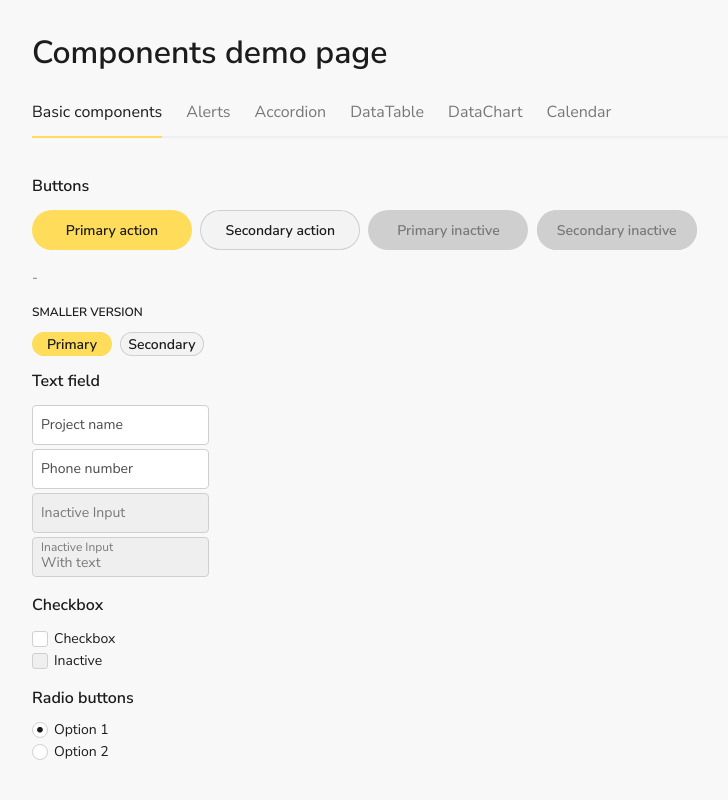
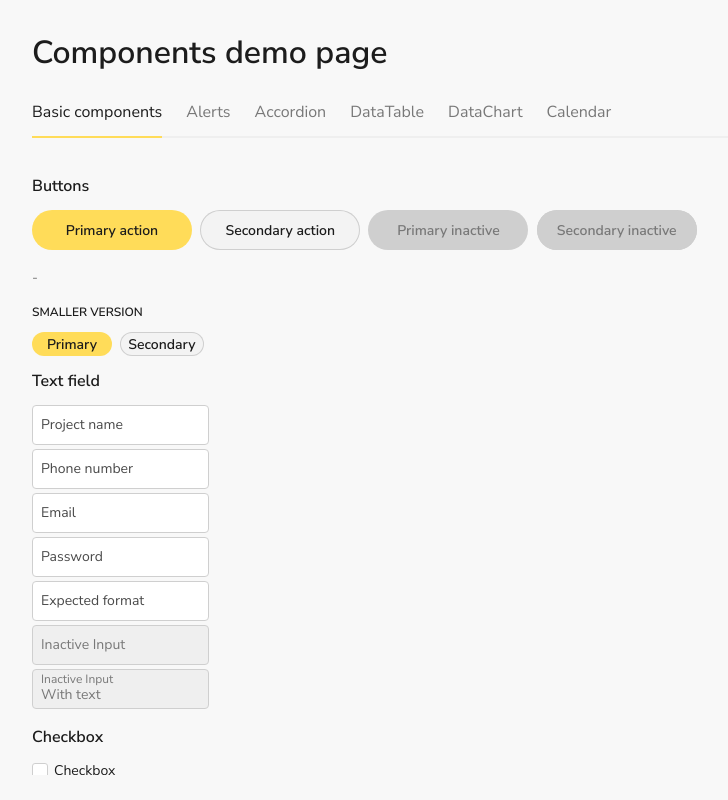
Before and after one commit to rboyts/sunshine, a Vue app: page / in a window 1280 px wide. Shown: the whole page, without its empty margins (28-756 px from the left). Built offline with nearby package versions, Linux system fonts and the light colour scheme.

Commit message:
Text input types, expected format

```diff
--- a/src/components/UiTextField.vue
+++ b/src/components/UiTextField.vue
@@ -16,6 +16,15 @@
       @focus="hasFocus = true"
       @blur="hasFocus = false"
     />
+
+    <!-- expected format -->
+    <span
+      v-if="hasFocus && format"
+      class="ui-input__format"
+    >
+      <span style="visibility: hidden">{{ value }}</span>{{ remainingFormat }}
+    </span>
+
   </ui-base-input>
 </template>
 
@@ -39,6 +48,18 @@ export default Vue.extend({
       type: Boolean,
       default: false,
     },
+    password: {
+      type: Boolean,
+      default: false,
+    },
+    email: {
+      type: Boolean,
+      default: false,
+    },
+    format: {
+      type: String,
+      default: null,
+    },
     inactive: {
       type: Boolean,
       default: false,
@@ -57,11 +78,21 @@ export default Vue.extend({
     },
 
     type(): string {
-      if (this.phone) {
-        return 'tel';
-      } else {
-        return 'text';
+      switch (true) {
+        case this.phone:
+          return 'tel';
+        case this.password:
+          return 'password';
+        case this.email:
+          return 'email';
+        default:
+          return 'text';
       }
+    },
+
+    remainingFormat(): string {
+      if (!this.format) return '';
+      return this.format.substring(this.value.length);
     },
   },
 
--- a/src/style/components/inputs.scss
+++ b/src/style/components/inputs.scss
@@ -1,7 +1,10 @@
 $input-bg-color: $white;
 $input-fg-color: $almost-black;
 $input-border-color: $gray;
-$input-padding: 8px;
+$input-padding: .5rem;
+$input-height: 2.5rem;
+$input-line-height: calc(2.5rem - 2px);  // subtract border
+$input-font-size: .875rem;
 
 .ui-input {
   position: relative;
@@ -13,7 +16,7 @@ $input-padding: 8px;
   min-width: 150px;
   max-width: 250px;
   margin-bottom: .25rem;
-  height: 2.5rem;
+  height: $input-height;
 
   &--focus,
   &:hover:not(.ui-input--inactive) {
@@ -37,26 +40,39 @@ $input-padding: 8px;
   color: $grayest;
   padding: 0 $input-padding;
   pointer-events: none;
-  font-size: .875rem;
+  font-size: $input-font-size;
 
-  line-height: calc(2.5rem - 2px);  // subtract border
+  line-height: $input-line-height;
 
   transform-origin: $input-padding 0;
   transition: transform .3s;
 
   &--aside {
-    transform: scale((12 / 14)) translate(0, -.5rem);
+    transform: scale((12 / 14)) translate(0, -$input-padding);
   }
 }
 
 .ui-input__input {
+  position: relative;
   width: 100%;
   height: 100%;
-  font-size: .875rem;
+  font-size: $input-font-size;
   border: none;
   outline: none;
   background-color: transparent;
   color: $almost-black;
 
   padding: ($input-padding * 2) $input-padding ($input-padding / 2) $input-padding;
+  z-index: 1;
 }
+
+.ui-input__format {
+  position: absolute;
+  display: block;
+  color: $gray;
+  top: 0;
+  left: 0;
+  height: $input-height;
+  font-size: $input-font-size;
+  padding: ($input-padding * 2) $input-padding ($input-padding / 2) $input-padding;
+}
--- a/src/views/BasicDemo.vue
+++ b/src/views/BasicDemo.vue
@@ -25,6 +25,20 @@
     <div>
       <ui-text-field v-model="number" phone label="Phone number" /> <span class="value"> {{ number }}</span>
     </div>
+
+    <div>
+      <ui-text-field v-model="email" email label="Email" /> <span class="value"> {{ email }}</span>
+    </div>
+
+    <div>
+      <ui-text-field v-model="password" password label="Password" /> <span class="value"> {{ password }}</span>
+    </div>
+
+    <div>
+      <ui-text-field v-model="time" format="00:00" label="Expected format" /> <span class="value"> {{ time }}</span>
+    </div>
+
+
 
     <div>
       <ui-text-field label="Inactive Input" inactive />
@@ -106,6 +120,9 @@ export default Vue.extend({
       text: '-',
       name: '',
       number: '',
+      email: '',
+      password: '',
+      time: '',
       countries: [
         {title: 'Norge'},
         {title: 'Sverige'},
```
